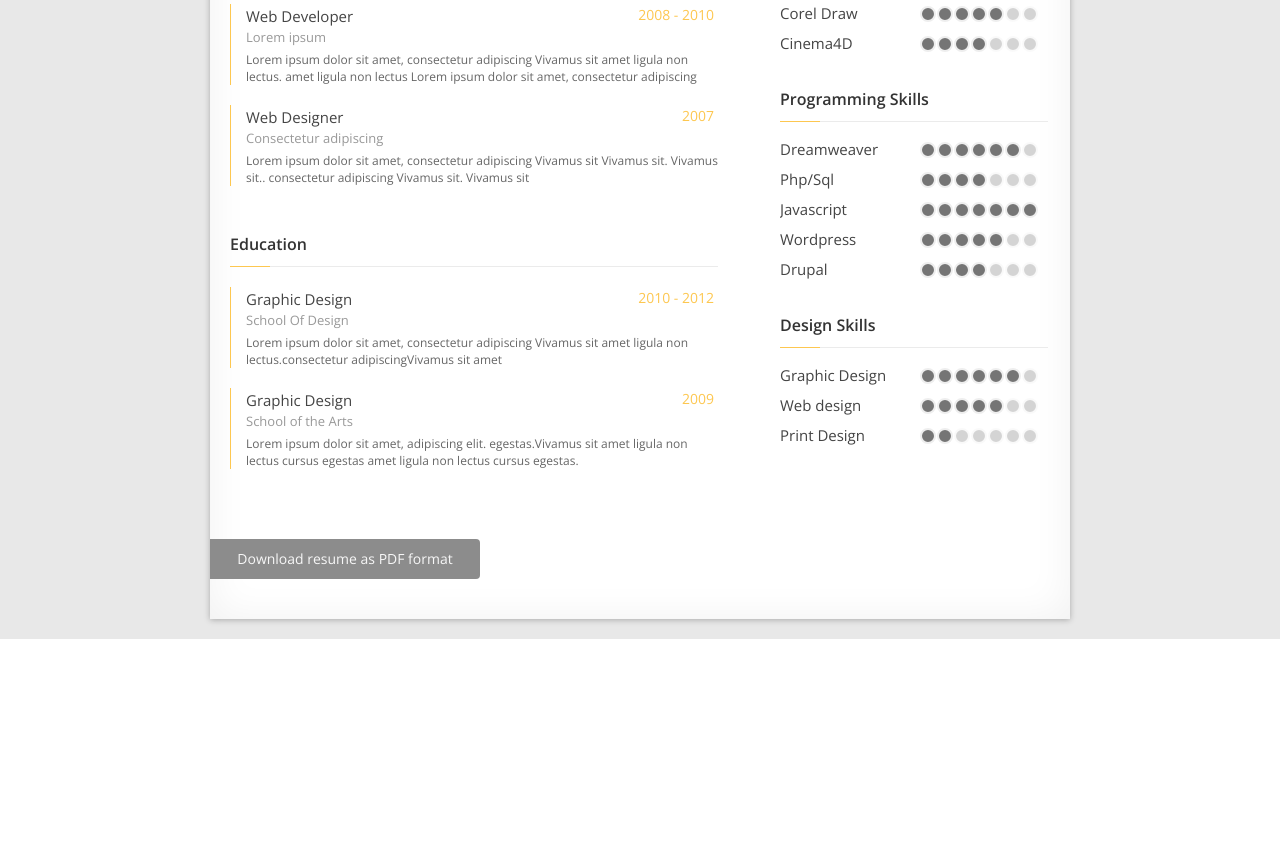
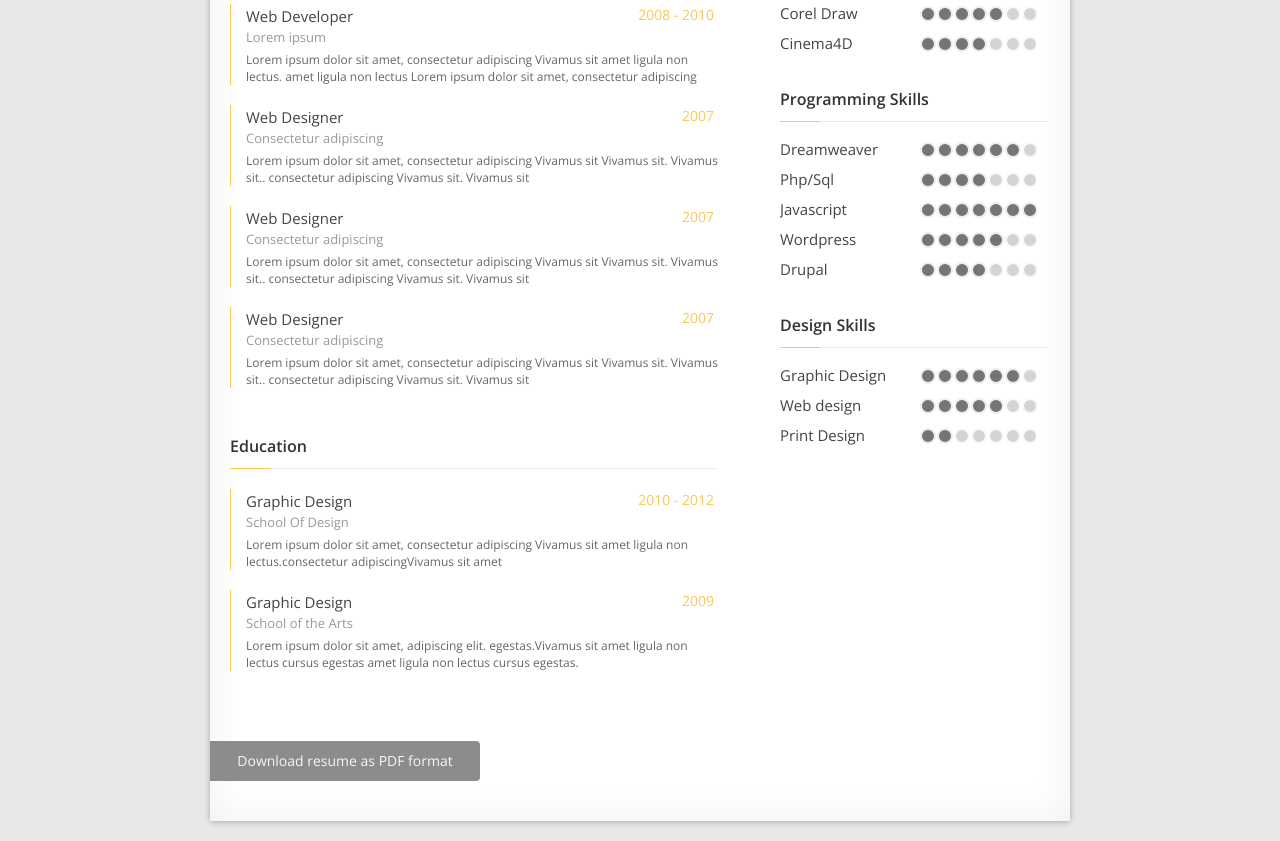
Before and after one commit to matthewsedlacek/portfolio_website, a PHP site: page / in a window 1280 px wide, after a click that opens the changed part. Shown: the part 415-1256 px from the top of the page. Before the commit the page ends 1054 px from the top, so only its background shows below. Run offline with PHP 8.4, Linux system fonts and the light colour scheme; some libraries are stand-ins or nearby versions.

Commit message:
updates font size in profile tab and adds lines to resume

```diff
--- a/css/style.css
+++ b/css/style.css
@@ -241,7 +241,7 @@
 		padding:20px 0 0 20px;
 	}
 	.personal-info li {
-		font-size:13.25px;
+		font-size:15px;
 		margin-bottom:10px;
 		overflow: hidden;
 	}
--- a/index.html
+++ b/index.html
@@ -90,11 +90,8 @@
                     <!-- Personal info section -->
                 	<ul class="personal-info">
 						<li><label>Name</label><span>Matthew Sedlacek</span></li>
-                        <!-- <li><label>Birthday</label><span>March 13, 1988</span></li> -->
-                        <!-- <li><label>Address</label><span>Melbourne Victoria 3000 Australia</span></li> -->
                         <li><label>Email</label><span class="word-wrap">sedlacek1991@gmail.com</span></li>
                         <li><label>Phone</label><span>(206) 948-6003 </span></li>
-                        <!-- <li><label>GitHub</label><span class="word-wrap"><a href="https://github.com/matthewsedlacek">https://github.com/matthewsedlacek</a></span></li> -->
                     </ul>
                     <!-- /Personal info section -->
                 </div>
@@ -134,6 +131,22 @@
                                     <h4>Web Developer<span class="timelineDate">2008 - 2010</span></h4>
                                     <h5>Lorem ipsum</h5>
                                     <p>Lorem ipsum dolor sit amet, consectetur adipiscing Vivamus sit amet ligula non lectus. amet ligula non lectus Lorem ipsum dolor sit amet, consectetur adipiscing</p>
+                                </div>
+                            </li>
+                            <li>
+
+                                <div class="timelineUnit">
+                                    <h4>Web Designer<span class="timelineDate">2007</span></h4>
+                                    <h5>Consectetur adipiscing </h5>
+                                    <p>Lorem ipsum dolor sit amet, consectetur adipiscing Vivamus sit Vivamus sit. Vivamus sit.. consectetur adipiscing Vivamus sit. Vivamus sit </p>
+                                </div>
+                            </li>
+                            <li>
+
+                                <div class="timelineUnit">
+                                    <h4>Web Designer<span class="timelineDate">2007</span></h4>
+                                    <h5>Consectetur adipiscing </h5>
+                                    <p>Lorem ipsum dolor sit amet, consectetur adipiscing Vivamus sit Vivamus sit. Vivamus sit.. consectetur adipiscing Vivamus sit. Vivamus sit </p>
                                 </div>
                             </li>
                             <li>
```
